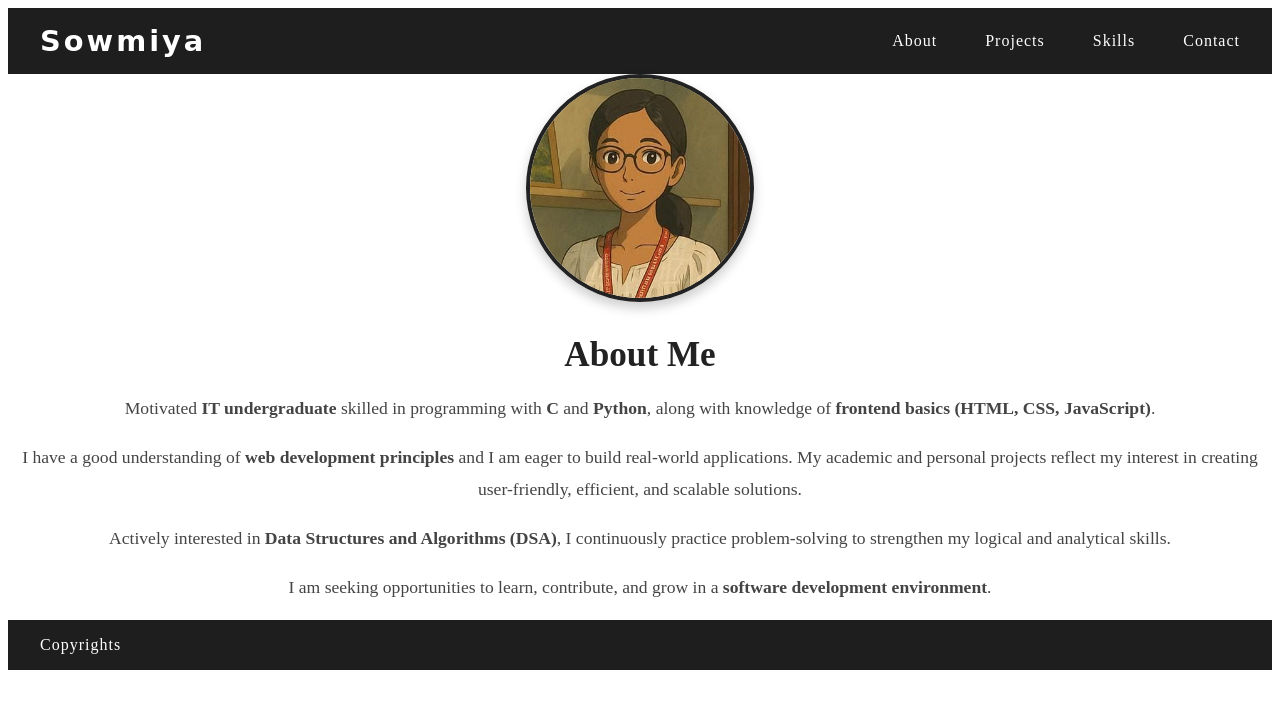
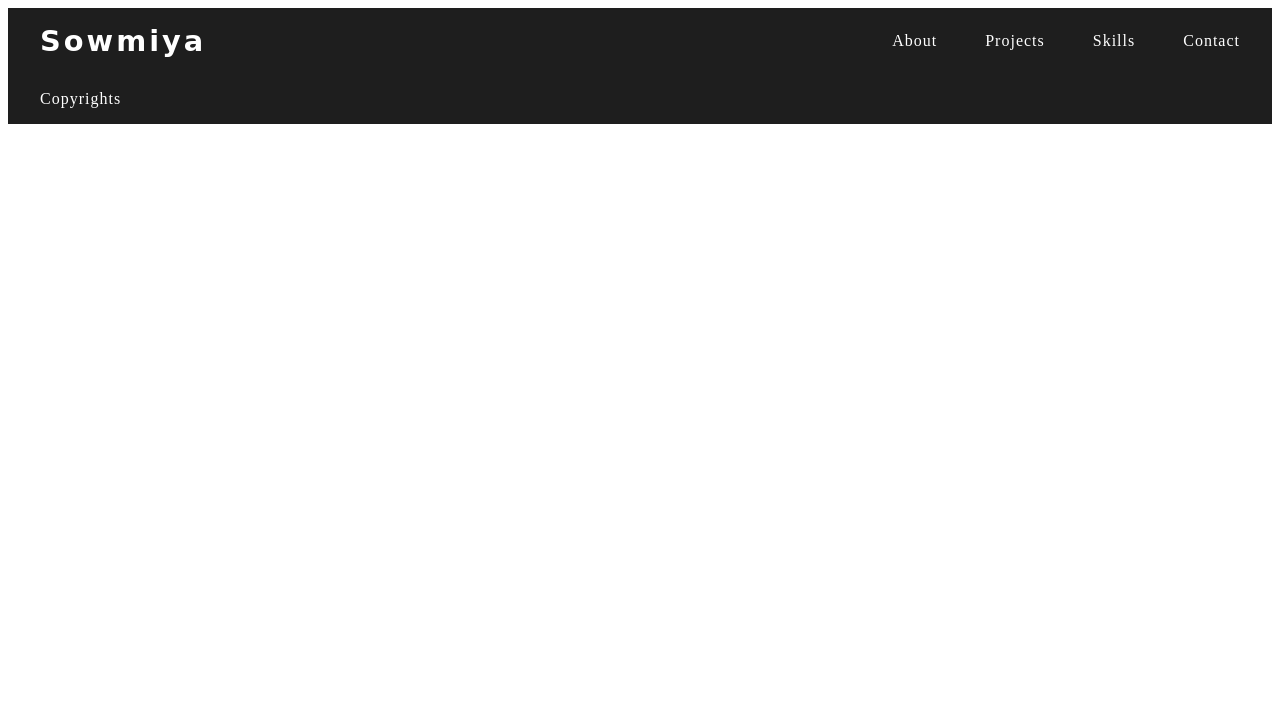
Before and after one commit to sowmiyacodes/portfolio-pda, a React (Create React App) app: page / in a window 1280 px wide. Shown: the top 708 px of the page. Built offline with nearby package versions, Linux system fonts and the light colour scheme.

Commit message:
link route path

```diff
--- a/src/App.js
+++ b/src/App.js
@@ -14,10 +14,10 @@ function App() {
       <Router>
           <Navbar/>
           <Routes>
-            <Route index element = {<About/>}/>
-            <Route path = "/project" element= {<Project/>}/>
-            <Route path = "/skill" element= {<Skill/>}/>
-            <Route path = "/contact" element= {<Contact/>}/>
+            <Route path="/portfolio-pda" element = {<About/>}/>
+            <Route path = "/portfolio-pda/project" element= {<Project/>}/>
+            <Route path = "/portfolio-pda/skill" element= {<Skill/>}/>
+            <Route path = "/portfolio-pda/contact" element= {<Contact/>}/>
           </Routes>
       </Router>
       <Footer/>
```
